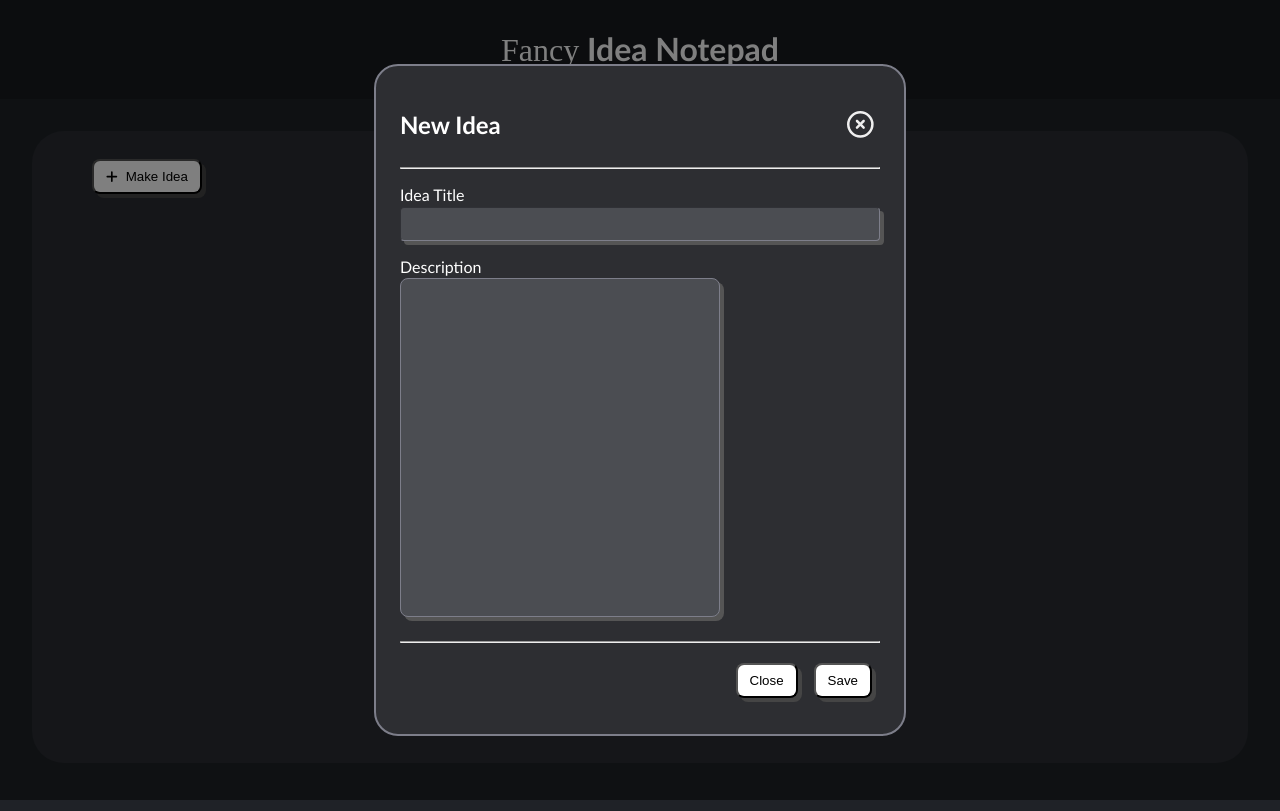
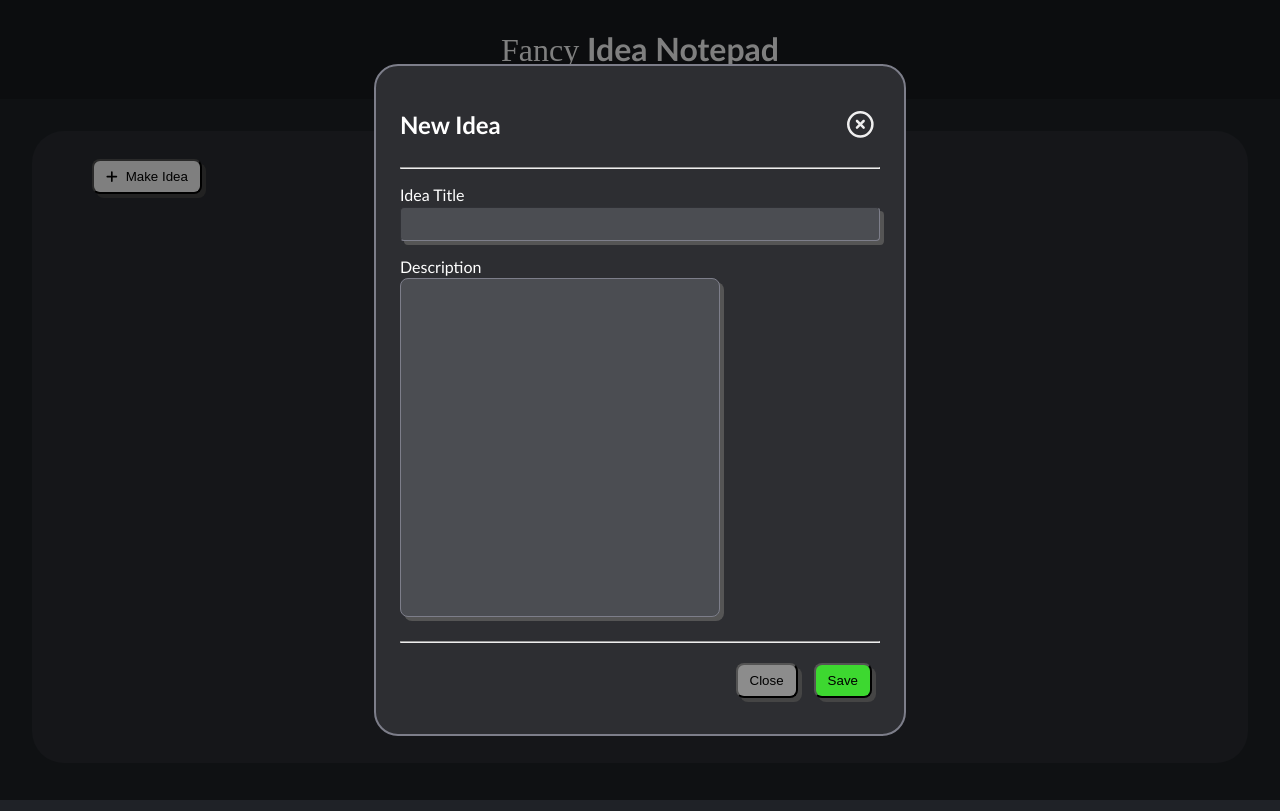
Before and after one commit to LucasNWilliams/IdeasNotepad, a Vue app in the folder Ideas-Notepad/: page / in a window 1280 px wide. Both pictures are taken after a click on the button "Make Idea". Built offline with nearby package versions, Linux system fonts and the light colour scheme; the HTML template or start-up script is replaced by a standard one.

Commit message:
Adds button severity variants
Adds severity variants to the button component. This allows for different button styles based on their purpose (e.g., success, warning, danger).

This enhances the user interface by providing visual cues for button actions.

```diff
--- a/Ideas-Notepad/src/components/ConfirmationDialog.vue
+++ b/Ideas-Notepad/src/components/ConfirmationDialog.vue
@@ -4,8 +4,14 @@
       <p>{{ confirmationMessage }}</p>
     </div>
     <div class="control-buttons">
-      <Button label="Close" @click="closeDialog"/>
-      <Button :label="confirmLabel" @click="saveDialog"/>
+      <Button label="Close"
+              secondary
+              @click="closeDialog"/>
+      <Button :label="confirmLabel"
+              :info="infoConfirmSeverity"
+              :warning="warningConfirmSeverity"
+              :danger="dangerConfirmSeverity"
+              @click="saveDialog"/>
     </div>
   </Dialog>
 </template>
@@ -18,10 +24,16 @@ interface IConfirmationDialogProps {
   header: string,
   confirmationMessage?: string
   confirmLabel?: string
+  infoConfirmSeverity?: boolean
+  warningConfirmSeverity?: boolean
+  dangerConfirmSeverity?: boolean
 }
 
 const props = withDefaults(defineProps<IConfirmationDialogProps>(), {
-  confirmLabel: 'Confirm'
+  confirmLabel: 'Confirm',
+  infoConfirmSeverity: true,
+  warningConfirmSeverity: false,
+  dangerConfirmSeverity: false
 })
 const emit = defineEmits(['confirm'])
 
--- a/Ideas-Notepad/src/components/DeleteConfirmationDialog.vue
+++ b/Ideas-Notepad/src/components/DeleteConfirmationDialog.vue
@@ -2,6 +2,7 @@
   <ConfirmationDialog v-model:visible="visible"
                       :header
                       :confirmation-message
+                      danger-confirm-severity
                       @confirm="onConfirm"/>
 </template>
 
--- a/Ideas-Notepad/src/components/IdeaCard.vue
+++ b/Ideas-Notepad/src/components/IdeaCard.vue
@@ -5,7 +5,9 @@
     <template #header-right>
       <div class="idea-card-buttons">
         <Button :icon="FALibraryIcons.faPen"/>
-        <Button :icon="FALibraryIcons.faTrashCan" @click.stop="onDelete"/>
+        <Button :icon="FALibraryIcons.faTrashCan"
+                danger
+                @click.stop="onDelete"/>
       </div>
     </template>
     <template #default>
--- a/Ideas-Notepad/src/components/NewIdeaDialog.vue
+++ b/Ideas-Notepad/src/components/NewIdeaDialog.vue
@@ -15,8 +15,12 @@
     </div>
     <hr>
     <div class="control-buttons">
-      <Button label="Close" @click="closeDialog"/>
-      <Button label="Save" @click="saveDialog"/>
+      <Button label="Close"
+              secondary
+              @click="closeDialog"/>
+      <Button label="Save"
+              success
+              @click="saveDialog"/>
     </div>
   </Dialog>
 </template>
--- a/Ideas-Notepad/src/components/common/Button.vue
+++ b/Ideas-Notepad/src/components/common/Button.vue
@@ -6,12 +6,13 @@
         <FontAwesomeIcon :icon="icon"
                          :size="iconSize"
                          :inverse
-                         class="font-awesome-icon"/>
+                         class="font-awesome-icon-button"/>
     </slot>
   </button>
 
   <button v-else
           class="button-body"
+          :class="severity"
           @click="onClick">
     <template v-if="icon != null">
       <FontAwesomeIcon :icon="icon"
@@ -31,6 +32,8 @@
 import {FontAwesomeIcon} from "@fortawesome/vue-fontawesome";
 import {FALibraryIcons} from "@/font-awesome-icons";
 import {IconDefinition} from "@fortawesome/free-regular-svg-icons";
+import {computed} from "vue";
+import {ButtonSeverity} from "@/components/common/enums";
 
 type iconSizes = "2xs" | "xs" | "sm" | "lg" | "xl" | "2xl" | "1x" | "2x" | "3x" | "4x" | "5x" | "6x" | "7x" | "8x" | "9x" | "10x"
 
@@ -40,14 +43,41 @@ interface IButtonProps {
   iconOnly?: boolean
   iconSize?: iconSizes
   inverse?: boolean
+  secondary?: boolean
+  warning?: boolean
+  danger?: boolean
+  success?: boolean
+  info?: boolean
 }
 
 const props = withDefaults(defineProps<IButtonProps>(), {
   iconOnly: false,
   iconSize: '1x',
-  inverse: false
+  inverse: false,
+  secondary: false,
+  warning: false,
+  danger: false,
+  success: false,
+  info: false
 })
 const emit = defineEmits(['click'])
+
+const severity = computed(() => {
+  let severity = undefined;
+  if (props.secondary) {
+    severity = ButtonSeverity.Secondary
+  } else if (props.warning) {
+    severity = ButtonSeverity.Warning
+  } else if (props.danger) {
+    severity = ButtonSeverity.Danger
+  } else if (props.success) {
+    severity = ButtonSeverity.Success
+  } else if (props.info) {
+    severity = ButtonSeverity.Info
+  }
+
+  return severity
+})
 
 const onClick = (e: Event) => {
   emit('click', e)
@@ -55,8 +85,8 @@ const onClick = (e: Event) => {
 
 </script>
 
-<style scoped lang="scss">
-.font-awesome-icon {
+<style lang="scss">
+.font-awesome-icon-button {
   color: #efefef;
 }
 
@@ -94,4 +124,25 @@ const onClick = (e: Event) => {
   }
 
 }
+
+.secondary {
+  background: #8c8c8c;
+}
+
+.warning {
+  background: #fff220;
+}
+
+.danger {
+  background: #e62520;
+}
+
+.success {
+  background: #3dd830;
+}
+
+.info {
+  background: #068ae8;
+}
+
 </style>
--- /dev/null
+++ b/Ideas-Notepad/src/components/common/enums.ts
@@ -0,0 +1,7 @@
+export enum ButtonSeverity {
+  Secondary = 'secondary',
+  Warning = 'warning',
+  Danger = 'danger',
+  Success = 'success',
+  Info = 'info',
+}
```
Also changed, not shown: Ideas-Notepad/src/components/Home.vue (+7 -0 lines).
